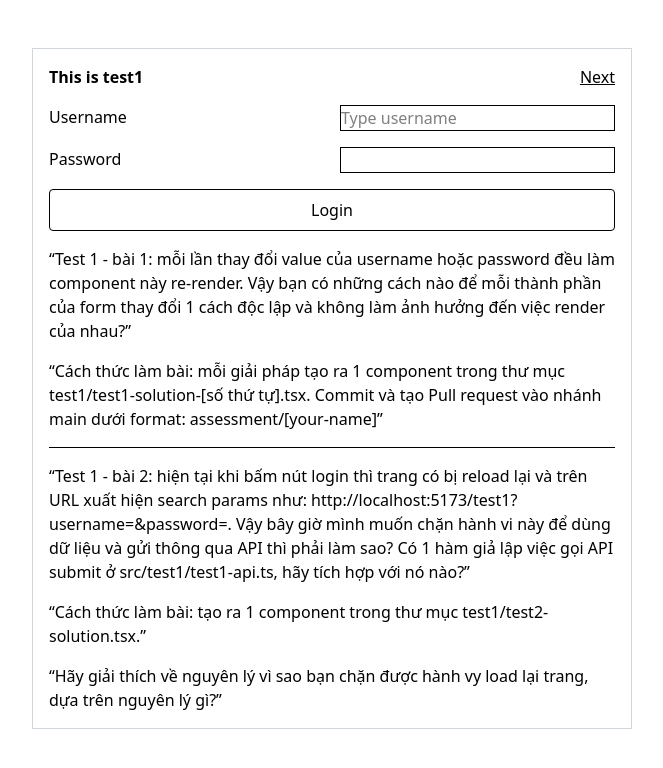
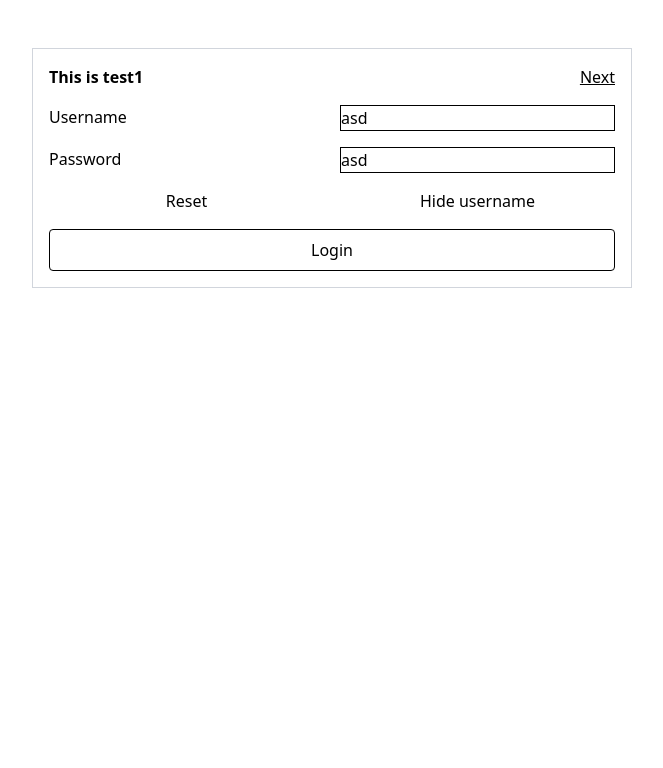
Before and after one commit to dangphu2412/advance-react-assesment, a React (Vite) app: page /test1 in a window 1280 px wide. Shown: the top 768 px of the page, without its empty margins (308-971 px from the left). Built offline with nearby package versions, Linux system fonts and the light colour scheme.

Commit message:
feat: training store

```diff
--- a/package.json
+++ b/package.json
@@ -15,7 +15,8 @@
     "react": "^19.1.1",
     "react-dom": "^19.1.1",
     "react-router": "^7.8.2",
-    "tailwindcss": "^4.1.12"
+    "tailwindcss": "^4.1.12",
+    "zustand": "^5.0.8"
   },
   "devDependencies": {
     "@eslint/js": "^9.33.0",
--- /dev/null
+++ b/src/external-store/StoreTraining.tsx
@@ -0,0 +1,5 @@
+export function StoreTraining() {
+    return <div>
+        Hello world
+    </div>
+}
--- a/src/main.tsx
+++ b/src/main.tsx
@@ -5,6 +5,7 @@ import {Home} from "./Home.tsx";
 import Test1 from './test1/Test1.tsx';
 import Test2 from './test2/Test2.tsx';
 import Test3 from './test3/Test3.tsx';
+import {StoreTraining} from "./external-store/StoreTraining.tsx";
 
 createRoot(document.getElementById('root')!).render(
     <BrowserRouter>
@@ -12,6 +13,7 @@ createRoot(document.getElementById('root')!).render(
             <Route path="/test1" element={<Test1 />} />
             <Route path="/test2" element={<Test2 />} />
             <Route path="/test3" element={<Test3 />} />
+            <Route path="/store" element={<StoreTraining />} />
             <Route path="/" element={<Home />} />
         </Routes>
     </BrowserRouter>,
--- a/src/test1/Test1.tsx
+++ b/src/test1/Test1.tsx
@@ -1,54 +1,82 @@
-import {useState} from "react";
+import {useState, useSyncExternalStore} from "react";
 import {Header} from "../shared/header.tsx";
+import {useCreaUserFormStore} from "./store.ts";
 
 export default function Test1() {
-    const [username, setUsername] = useState('');
-    const [password, setPassword] = useState('');
+    const [isOpenUsername, setIsOpenUsername] = useState(true);
 
     return <form className={'w-[600px] grid grid-cols-2 gap-4 border border-gray-300 p-4 mx-auto mt-12'}>
         <Header>
             This is test1
         </Header>
+        {isOpenUsername && <Username/>}
+        <Password />
+        <ResetButton />
+        <button onClick={(e) => {
+            e.preventDefault();
+            setIsOpenUsername(false)
+        }}>Hide username</button>
 
+        <button className={'border rounded col-span-2 cursor-pointer p-2'} onClick={(e) => {
+            e.preventDefault()
+        }}>
+            Login
+        </button>
+    </form>
+}
+
+function Username() {
+    console.log('render username');
+    const form = useSyncExternalStore(useCreaUserFormStore.subscribe, useCreaUserFormStore.getSnapshot);
+
+    return  <>
         <label htmlFor={'username'}>
             Username
         </label>
-        <input className={'border border-solid'} id={'username'} name={'username'} placeholder={'Type username'} value={username} onChange={(e) => setUsername(e.target.value)} />
+        <input
+            className={'border border-solid'}
+            id={'username'}
+            name={'username'}
+            placeholder={'Type username'}
+            value={form.username}
+            onChange={(e) => useCreaUserFormStore.setState({
+                username: e.target.value
+            })}
+        />
+    </>
+}
 
+function Password() {
+    console.log('render password')
+
+    const form = useSyncExternalStore(useCreaUserFormStore.subscribe, useCreaUserFormStore.getSnapshot);
+
+
+    return <>
         <label htmlFor={'password'}>
             Password
         </label>
-        <input className={'border border-solid'} id={'password'} name={'password'} type={'password'} value={password} onChange={(e) => setPassword(e.target.value)} />
+        <input
+            className={'border border-solid'}
+            id={'password'}
+            name={'password'}
+            placeholder={'Type password'}
+            value={form.password}
+            onChange={(e) => useCreaUserFormStore.setState({
+                password: e.target.value
+            })}
+        />
+    </>
+}
 
-        <button className={'border rounded col-span-2 cursor-pointer p-2'}>
-            Login
-        </button>
+function ResetButton() {
+    // const reset = useCreaUserFormStore((state) => state.reset);
+    console.log('re-render reset');
 
-        <q className={'col-span-2'}>
-            Test 1 - bài 1: mỗi lần thay đổi value của username hoặc password đều làm component này re-render.
-            Vậy bạn có những cách nào để mỗi thành phần của form thay đổi 1 cách độc lập và không làm ảnh hưởng đến việc render của nhau?
-        </q>
-
-        <q className={'col-span-2'}>
-            Cách thức làm bài: mỗi giải pháp tạo ra 1 component trong thư mục test1/test1-solution-[số thứ tự].tsx.
-            Commit và tạo Pull request vào nhánh main dưới format: assessment/[your-name]
-        </q>
-
-        <hr className={'col-span-2'} />
-
-        <q className={'col-span-2'}>
-            Test 1 - bài 2: hiện tại khi bấm nút login thì trang có bị reload lại và trên URL xuất hiện search params như: http://localhost:5173/test1?username=&password=.
-            Vậy bây giờ mình muốn chặn hành vi này để dùng dữ liệu và gửi thông qua API thì phải làm sao?
-            Có 1 hàm giả lập việc gọi API submit ở src/test1/test1-api.ts, hãy tích hợp với nó nào?
-        </q>
-
-        <q className={'col-span-2'}>
-            Cách thức làm bài: tạo ra 1 component trong thư mục test1/test2-solution.tsx.
-        </q>
-
-        <q className={'col-span-2'}>
-            Hãy giải thích về nguyên lý vì sao bạn chặn được hành vy load lại trang, dựa trên nguyên lý gì?
-            {/*Hãy comment ở đây*/}
-        </q>
-    </form>
+    return <button onClick={(e) => {
+        e.preventDefault();
+        // reset();
+    }}>
+        Reset
+    </button>
 }
--- /dev/null
+++ b/src/test1/store.ts
@@ -0,0 +1,37 @@
+type CreateUserForm = {
+    username: string;
+    password: string;
+    reset: () => void;
+}
+let state: CreateUserForm = {
+    username: 'asd',
+    password: 'asd',
+}
+type ExternalStoreDispatcher = (() => void);
+let subscribers: ExternalStoreDispatcher[] = [];
+
+export const useCreaUserFormStore = {
+    subscribe(onStoreChange: ExternalStoreDispatcher): ExternalStoreDispatcher {
+        subscribers.push(onStoreChange);
+        console.log('subscribe onStoreChange', subscribers.length)
+
+        return () => {
+            subscribers = subscribers.filter(sub => sub !== onStoreChange);
+            console.log('unsubscribe onStoreChange', subscribers.length)
+        }
+    },
+    getSnapshot() {
+        return state;
+    },
+    setState(patches: Partial<CreateUserForm>) {
+        console.log(state)
+        state = {
+            ...state,
+            ...patches
+        }
+
+        subscribers.forEach(onStoreChange => {
+            onStoreChange();
+        })
+    }
+}
--- /dev/null
+++ b/src/test1/v1/Test1.tsx
@@ -0,0 +1,101 @@
+import {Header} from "../shared/header.tsx";
+import {useCreaUserFormStore} from "./store.ts";
+
+export default function Test1() {
+    return <form className={'w-[600px] grid grid-cols-2 gap-4 border border-gray-300 p-4 mx-auto mt-12'}>
+        <Header>
+            This is test1
+        </Header>
+        <Username />
+        <Password />
+        <ResetButton />
+
+        <button className={'border rounded col-span-2 cursor-pointer p-2'} onClick={(e) => {
+            e.preventDefault()
+        }}>
+            Login
+        </button>
+
+        <q className={'col-span-2'}>
+            Test 1 - bài 1: mỗi lần thay đổi value của username hoặc password đều làm component này re-render.
+            Vậy bạn có những cách nào để mỗi thành phần của form thay đổi 1 cách độc lập và không làm ảnh hưởng đến việc render của nhau?
+        </q>
+
+        <q className={'col-span-2'}>
+            Cách thức làm bài: mỗi giải pháp tạo ra 1 component trong thư mục test1/test1-solution-[số thứ tự].tsx.
+            Commit và tạo Pull request vào nhánh main dưới format: assessment/[your-name]
+        </q>
+
+        <hr className={'col-span-2'} />
+
+        <q className={'col-span-2'}>
+            Test 1 - bài 2: hiện tại khi bấm nút login thì trang có bị reload lại và trên URL xuất hiện search params như: http://localhost:5173/test1?username=&password=.
+            Vậy bây giờ mình muốn chặn hành vi này để dùng dữ liệu và gửi thông qua API thì phải làm sao?
+            Có 1 hàm giả lập việc gọi API submit ở src/test1/test1-api.ts, hãy tích hợp với nó nào?
+        </q>
+
+        <q className={'col-span-2'}>
+            Cách thức làm bài: tạo ra 1 component trong thư mục test1/test2-solution.tsx.
+        </q>
+
+        <q className={'col-span-2'}>
+            Hãy giải thích về nguyên lý vì sao bạn chặn được hành vy load lại trang, dựa trên nguyên lý gì?
+            {/*Hãy comment ở đây*/}
+        </q>
+    </form>
+}
+
+function Username() {
+    console.log('render username');
+    const username = useCreaUserFormStore((state) => state.username);
+
+    return  <>
+        <label htmlFor={'username'}>
+            Username
+        </label>
+        <input
+            className={'border border-solid'}
+            id={'username'}
+            name={'username'}
+            placeholder={'Type username'}
+            value={username}
+            onChange={(e) => useCreaUserFormStore.setState({
+                username: e.target.value
+            })}
+        />
+    </>
+}
+
+function Password() {
+    console.log('render password')
+
+    const password = useCreaUserFormStore((state) => state.password);
+
+    return <>
+        <label htmlFor={'password'}>
+            Password
+        </label>
+        <input
+            className={'border border-solid'}
+            id={'password'}
+            name={'password'}
+            placeholder={'Type password'}
+            value={password}
+            onChange={(e) => useCreaUserFormStore.setState({
+                password: e.target.value
+            })}
+        />
+    </>
+}
+
+function ResetButton() {
+    const reset = useCreaUserFormStore((state) => state.reset);
+    console.log('re-render reset');
+
+    return <button onClick={(e) => {
+        e.preventDefault();
+        reset();
+    }}>
+        Reset
+    </button>
+}
--- /dev/null
+++ b/src/test1/v1/store.ts
@@ -0,0 +1,19 @@
+import { create } from 'zustand'
+
+type CreateUserForm = {
+    username: string;
+    password: string;
+    reset: () => void;
+}
+
+export const useCreaUserFormStore = create<CreateUserForm>((set, get) => ({
+    username: '',
+    password: '',
+    reset: () => {
+        console.log('reset fron', useCreaUserFormStore.getState());
+        set({
+            username: '',
+            password: '',
+        })
+    }
+}))
```
Also changed, not shown: src/external-store/store.ts (added), 1 other file (tests, documents, lock files or other folders).
